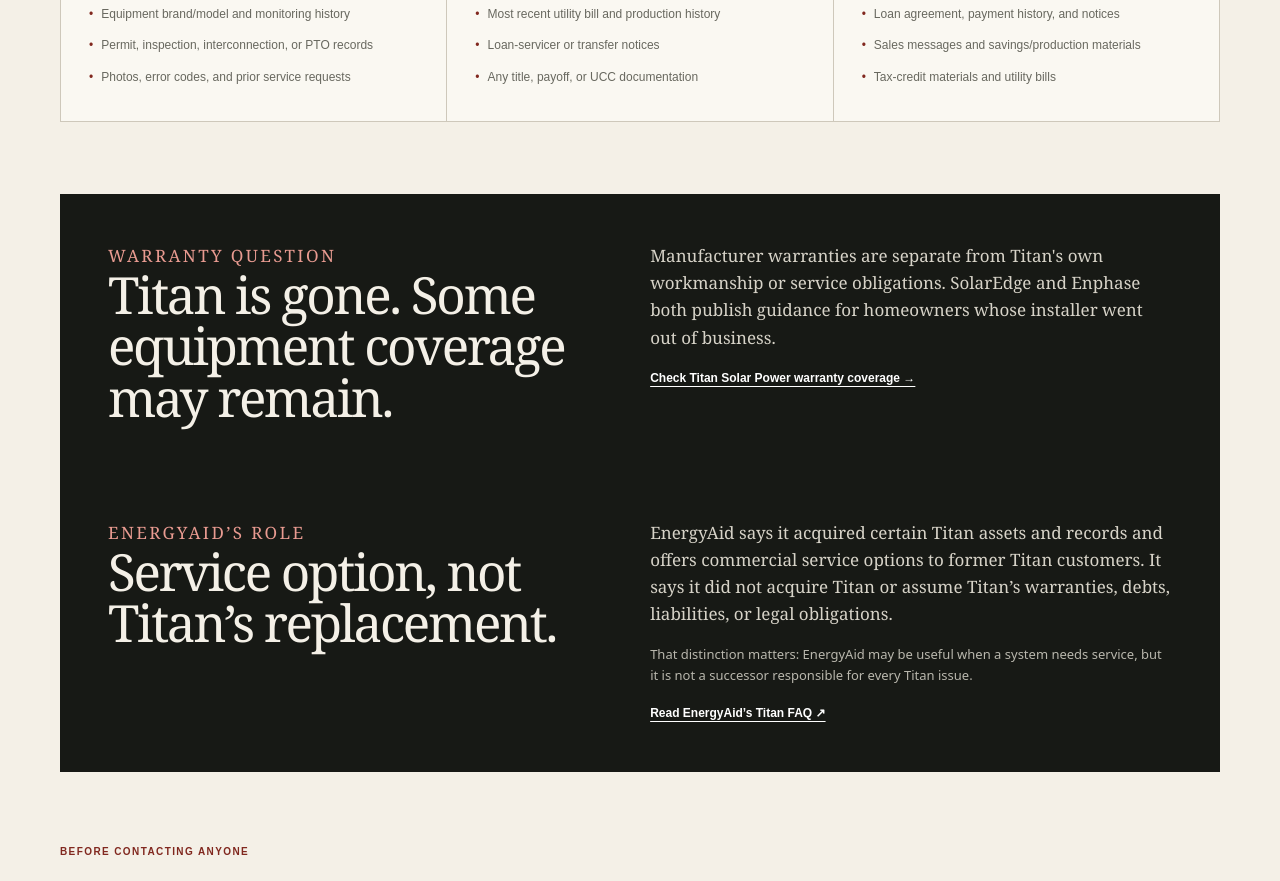
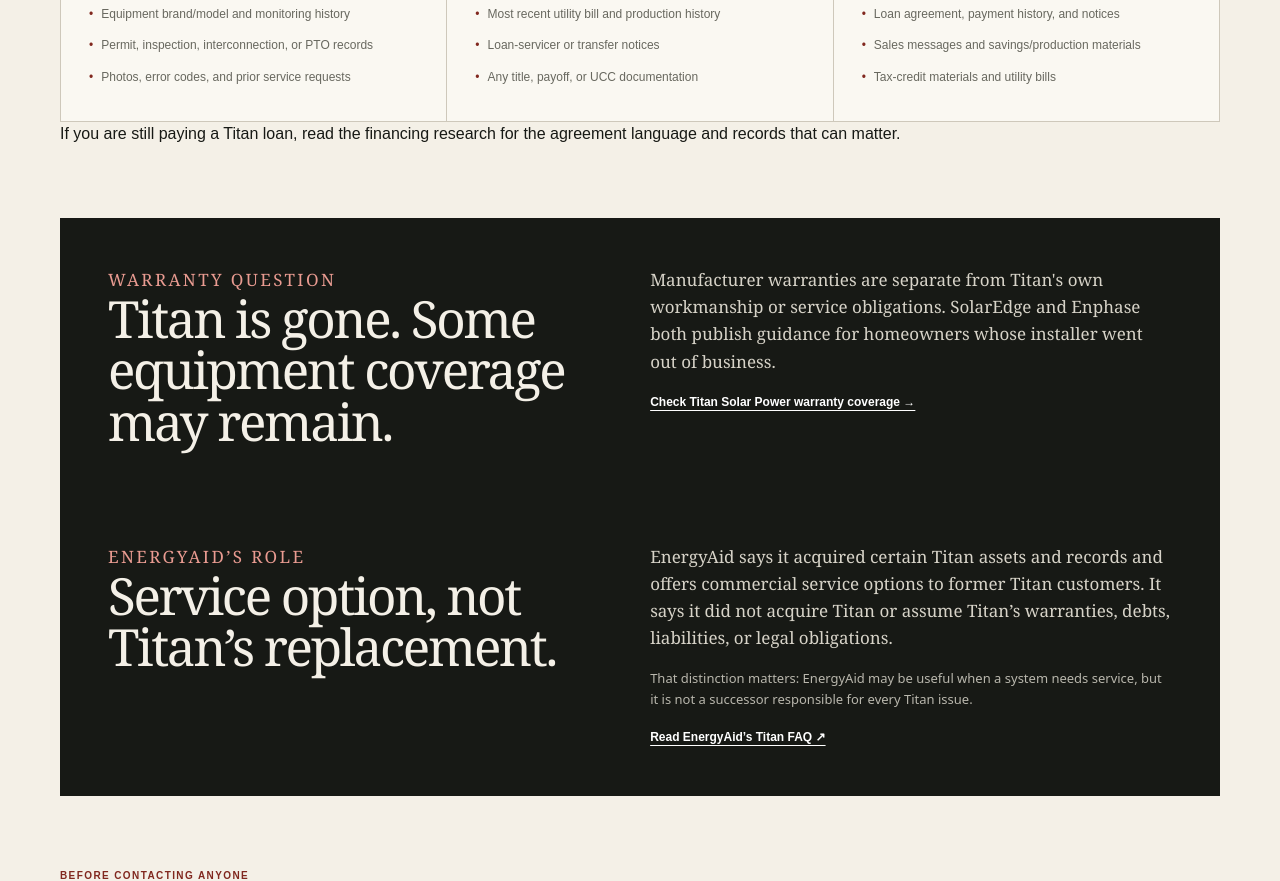
Before and after one commit to Decentralized-Rob/solar-consumer-research, a Next.js app: page /cases/titan-solar-power/customer-help in a window 1280 px wide. Shown: the part 1000-1881 px from the top of the page. Built offline with nearby package versions, Linux system fonts and the light colour scheme.

Commit message:
Link Titan customer help to financing research

```diff
--- a/app/cases/titan-solar-power/customer-help/page.tsx
+++ b/app/cases/titan-solar-power/customer-help/page.tsx
@@ -46,6 +46,7 @@ export default function TitanCustomerHelpPage() {
         <section className="th-section" id="paths">
           <div className="th-section-head"><div><p className="th-eyebrow">Choose a research path</p><h2>Three common situations</h2></div><p>This is general research help, not a legal eligibility test or advice about whether to make a payment, settle a debt, or file bankruptcy.</p></div>
           <div className="th-paths">{paths.map((path) => <article className="th-path" key={path.number}><b>{path.number}</b><h3>{path.title}</h3><p>{path.copy}</p><ul>{path.records.map((record) => <li key={record}>{record}</li>)}</ul></article>)}</div>
+          <p>If you are still paying a Titan loan, <Link href="/research/titan-solar-power-loan-holder-rule">read the financing research for the agreement language and records that can matter</Link>.</p>
         </section>
         <section className="th-note">
           <div><p className="th-eyebrow">Warranty question</p><h2>Titan is gone. Some equipment coverage may remain.</h2></div>
```
